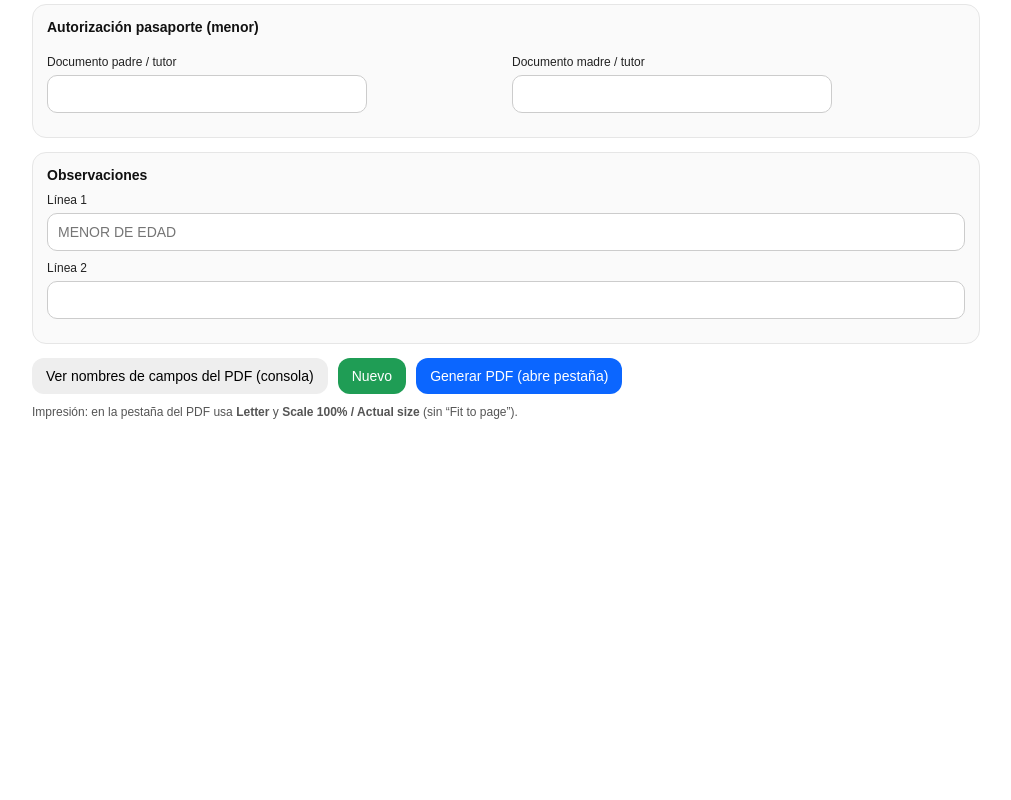
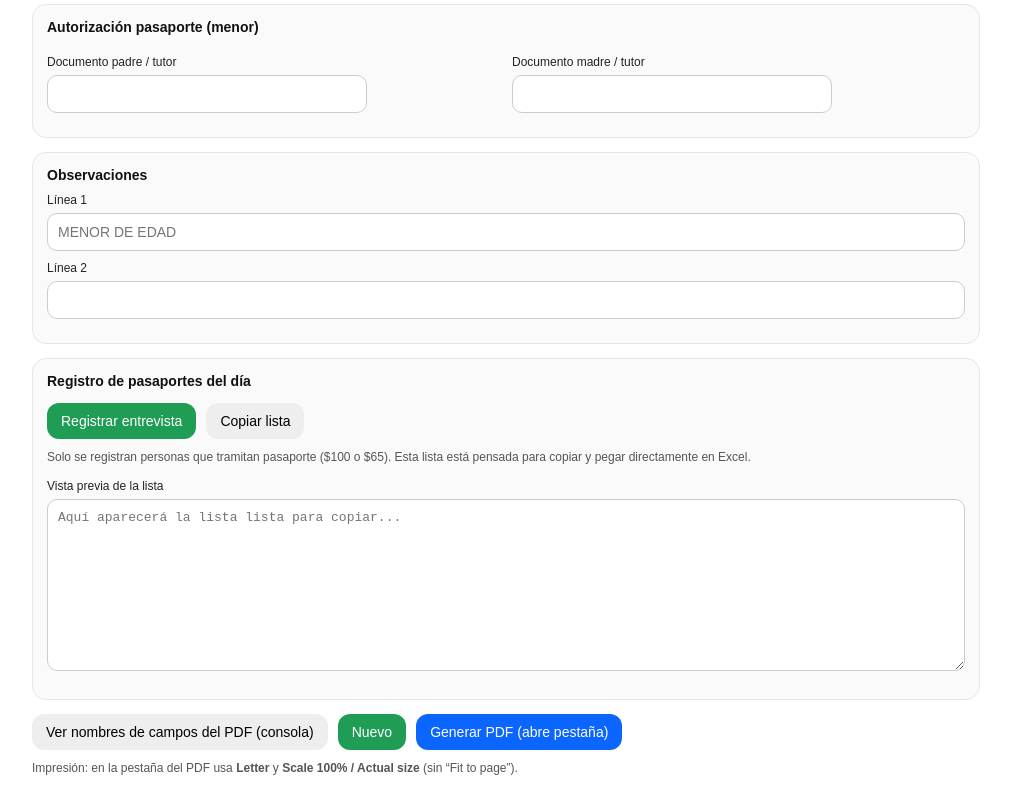
Before and after one commit to narvaezcarloscom/consulado-formulario-d4, a plain HTML site: page index.html in a window 1280 px wide. Shown: the part 1844-2644 px from the top of the page, without its empty margins (134-1145 px from the left). Before the commit the page ends 2288 px from the top, so only its background shows below. Drawn offline with Linux system fonts and the light colour scheme.

Commit message:
Add passport daily register UI (copy list for Excel)

```diff
--- a/index.html
+++ b/index.html
@@ -358,6 +358,32 @@
     </div>
   </div>
 
+  <!-- REGISTRO DE PASAPORTES DEL DÍA -->
+<div class="section">
+  <h2>Registro de pasaportes del día</h2>
+
+  <div class="btns">
+    <button class="secondary" type="button" id="btnRegistrarEntrevista">Registrar entrevista</button>
+    <button class="gray" type="button" id="btnCopiarLista">Copiar lista</button>
+  </div>
+
+  <div class="subtle" style="margin-top:10px">
+    Solo se registran personas que tramitan pasaporte ($100 o $65).
+    Esta lista está pensada para copiar y pegar directamente en Excel.
+  </div>
+
+  <div class="row" style="margin-top:14px;">
+    <label>Vista previa de la lista</label>
+    <textarea
+      id="listaPasaportesPreview"
+      rows="10"
+      readonly
+      style="width:100%; padding:10px; border:1px solid #ccc; border-radius:10px; font-size:13px; background:#fff;"
+      placeholder="Aquí aparecerá la lista lista para copiar..."
+    ></textarea>
+  </div>
+</div>
+
   <!-- BOTONES -->
   <div class="btns">
     <button class="gray" type="button" id="btnListar">Ver nombres de campos del PDF (consola)</button>
```
